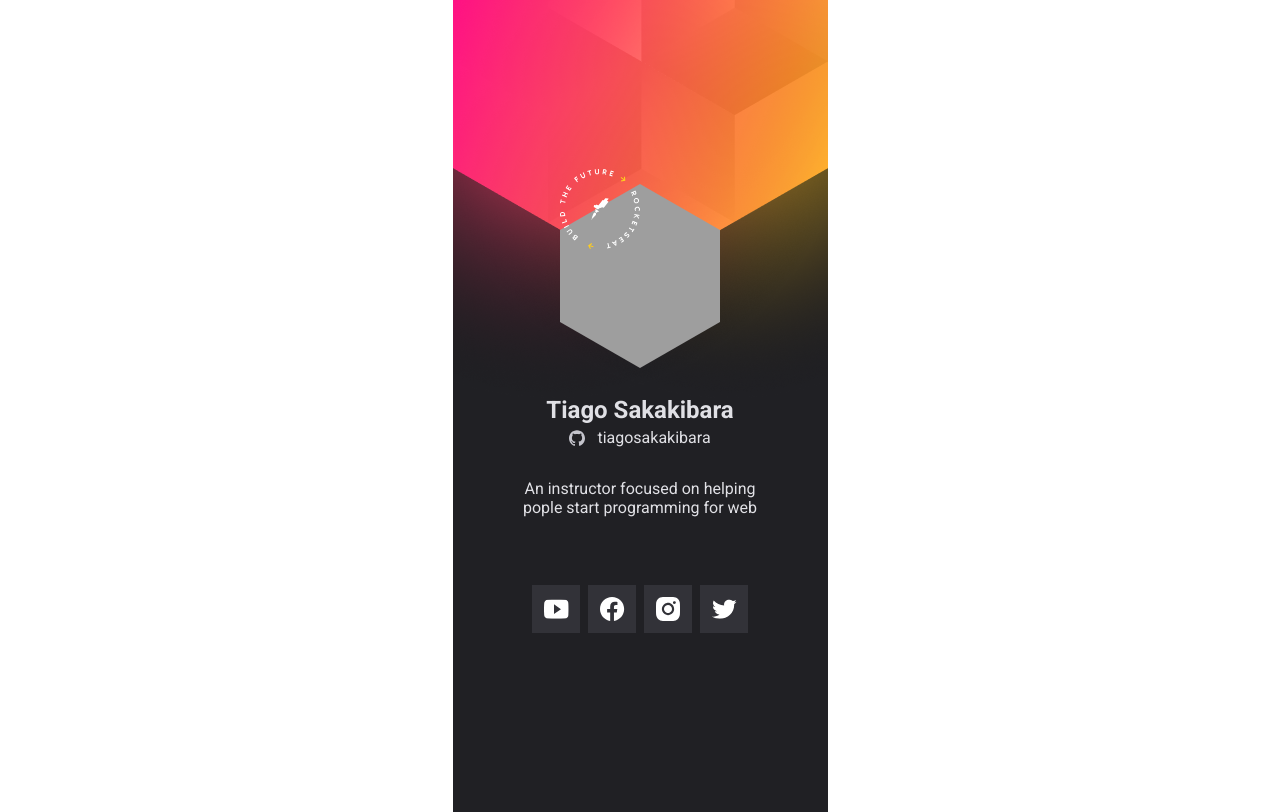
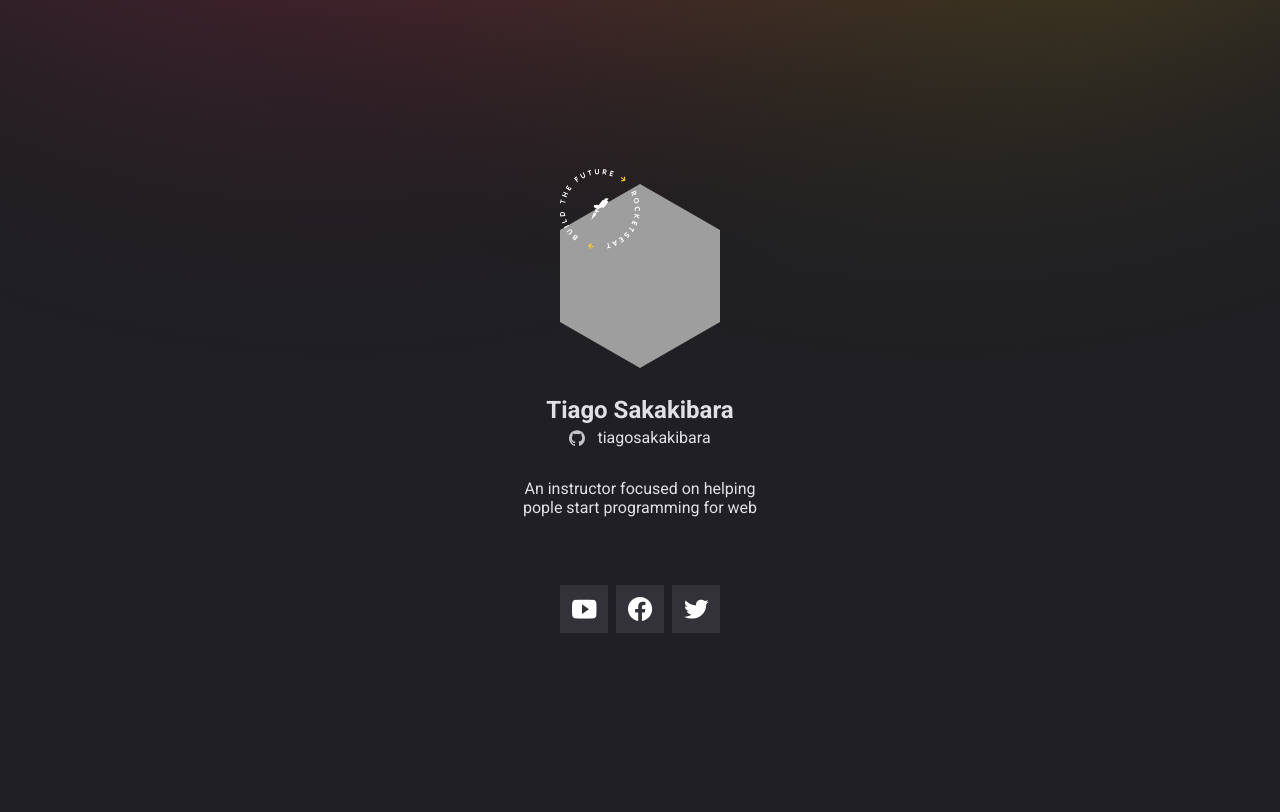
Before and after one commit to tiagosakakibara/NLW-Heat---Mission-Origin, a plain HTML site: page index.html in a window 1280 px wide. Drawn offline with Linux system fonts and the light colour scheme; no server answers; grey boxes are pictures that could not be loaded.

Commit message:
Add files via upload

```diff
--- a/index.html
+++ b/index.html
@@ -1,4 +1,10 @@
 <!DOCTYPE html>
+<html lang="pt_Br">
+  <meta charset="UTF-8" />
+  <meta name="viewport" content="width=device-width, initial-scale=1.0">
+
+</body>
+</html>
 
 <html>
   <head>
@@ -56,7 +62,7 @@
               />
             </a>
           </li>
-          <li class="instagram">
+          <!-- <li class="instagram">
             <a href="https://instagram.com/tiagosakakibara" target="_blank">
               <img
                 src="images/instagram.svg"
@@ -64,7 +70,7 @@
 
               />
             </a>
-          </li>
+          </li> -->
           <li class="twitter">
             <a href="https://twitter.com/tiagosakakibar1" target="_blank">
               <img
--- a/style.css
+++ b/style.css
@@ -18,9 +18,10 @@ body {
 
 }
 main {
-    background: url(images/background.png) ;
-    width: 375px;
-    height: 812px;
+    background: url(images/background.svg) no-repeat center/cover;
+    width: 100vw;
+    min-height: 812px;
+    height: 100vh;
 }
 
 .container {
@@ -85,6 +86,12 @@ ul {
     gap: 0.5rem;
 
     justify-content: center;
+}
 
+@media (min-width: 720px) {
+	/* estilos versão tablet */
+}
 
+@media (min-width: 960px) {
+	/* estilos versão desktop */
 }
```
Also changed, not shown: images/background.svg (added).
